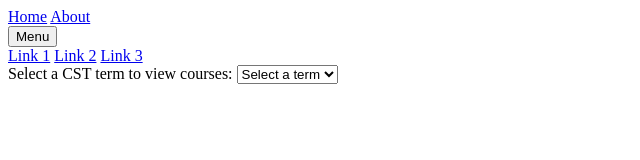
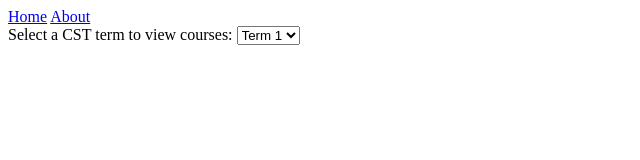
Before and after one commit to zafird/Web-App, a plain HTML site: page webapp.html in a window 1280 px wide. Shown: the whole page, without its empty margins (0-640 px from the left). Drawn offline with Linux system fonts and the light colour scheme.

Commit message:
edited the values for the drop down options

```diff
--- a/webapp.html
+++ b/webapp.html
@@ -7,17 +7,11 @@
   <body>
     <div>
         <div class="navbar">
+          <div>
+            <!--Insert logo here-->
+          </div>
             <a href="#home">Home</a>
             <a href="#news">About</a>
-            <div class="dropdown">
-              <button class="dropbtn">Menu
-                <i class="fa fa-caret-down"></i>
-              </button>
-              <div class="dropdown-content">
-                <a href="#">Link 1</a>
-                <a href="#">Link 2</a>
-                <a href="#">Link 3</a>
-              </div>
             </div>
           </div>
     </div>
@@ -27,11 +21,11 @@
     <div>
       Select a CST term to view courses:
       <select>
-        <option value="volvo">Select a term</option>
-        <option value="volvo">Term 1</option>
-        <option value="saab">Term 2</option>
-        <option value="opel">Term 3</option>
-        <option value="audi">Term 4</option>
+        <option">Select a term</option>
+        <option value="term1">Term 1</option>
+        <option value="term2">Term 2</option>
+        <option value="term3">Term 3</option>
+        <option value="term4">Term 4</option>
       </select>
     </div>
   </body>
```
